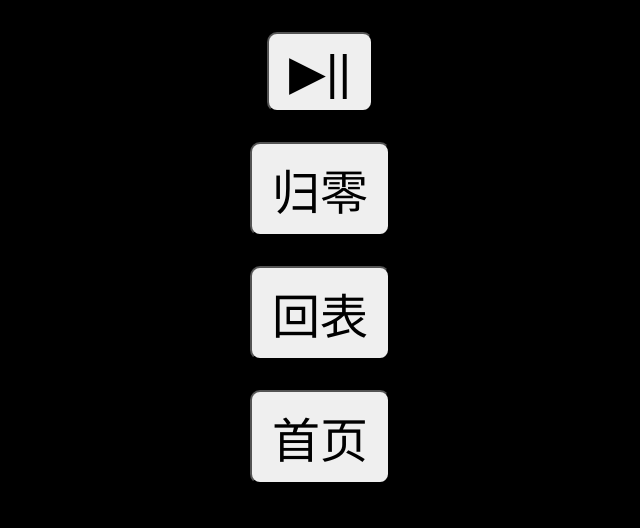
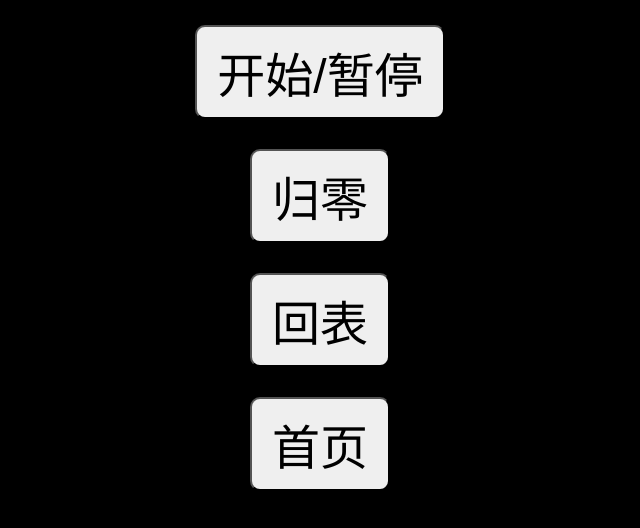
Before and after one commit to Aonionhead/timer, a plain HTML site: page index.html in a window 1280 px wide. Shown: the part 250-778 px from the top of the page, without its empty margins (320-960 px from the left). Drawn offline with Linux system fonts and the light colour scheme.

Commit message:
Update index.html

```diff
--- a/index.html
+++ b/index.html
@@ -40,7 +40,7 @@
 </head>
 <body>
   <div id="timer" class="timer">24.0</div>
-  <button id="btnStartPause" class="btn">▶||</button>
+  <button id="btnStartPause" class="btn">开始/暂停</button>
   <button id="btnReset" class="btn">归零</button>
   <button id="btnReset14" class="btn">回表</button>
   <button id="btnHome" class="btn">首页</button>
```
